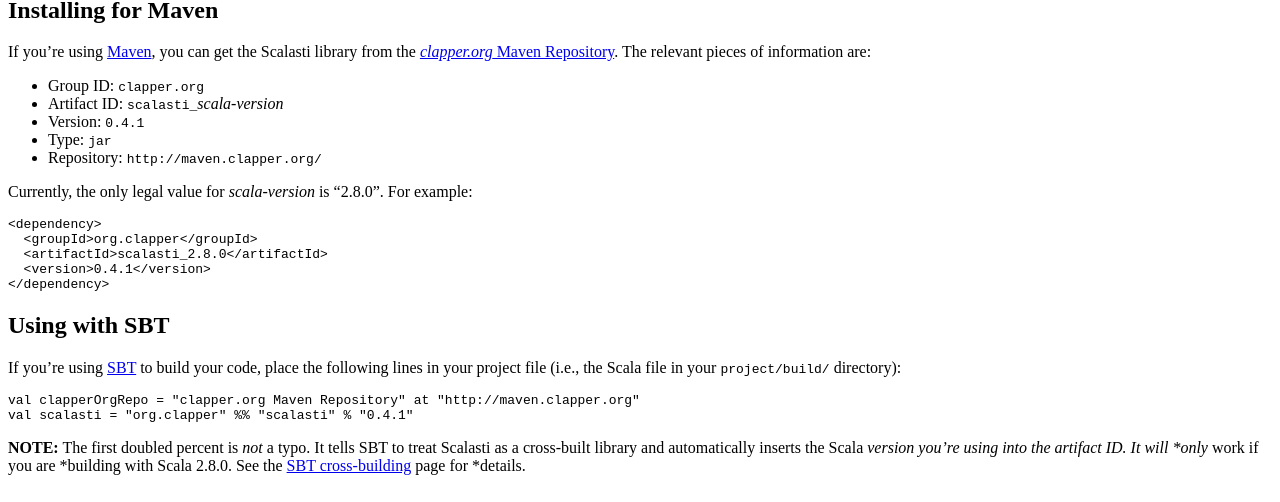
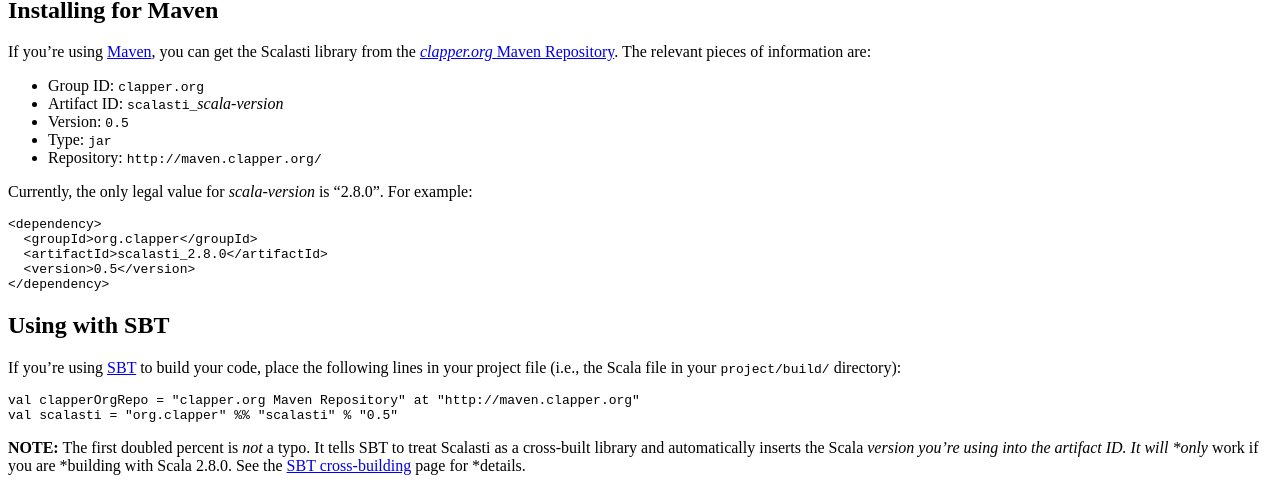
Before and after one commit to bmc/scalasti, a Jekyll site: the page built from index.md, in a window 1280 px wide and 900 px high, scrolled down 878 px. Shown: the part 144-646 px from the top of the window. Built offline with Jekyll 4.4.1, drawn with Linux system fonts in a browser that asks for light colours.

Commit message:
Changed 0.4.2 to 0.5

```diff
--- a/index.md
+++ b/index.md
@@ -79,7 +79,7 @@
 
 * Group ID: `clapper.org`
 * Artifact ID: `scalasti_`*scala-version*
-* Version: `0.4.1`
+* Version: `0.5`
 * Type: `jar`
 * Repository: `http://maven.clapper.org/`
 
@@ -88,7 +88,7 @@
     <dependency>
       <groupId>org.clapper</groupId>
       <artifactId>scalasti_2.8.0</artifactId>
-      <version>0.4.1</version>
+      <version>0.5</version>
     </dependency>
 
 ## Using with SBT
@@ -98,7 +98,7 @@
 directory):
 
     val clapperOrgRepo = "clapper.org Maven Repository" at "http://maven.clapper.org"
-    val scalasti = "org.clapper" %% "scalasti" % "0.4.1"
+    val scalasti = "org.clapper" %% "scalasti" % "0.5"
 
 **NOTE:** The first doubled percent is *not* a typo. It tells SBT to treat
 Scalasti as a cross-built library and automatically inserts the Scala
```
